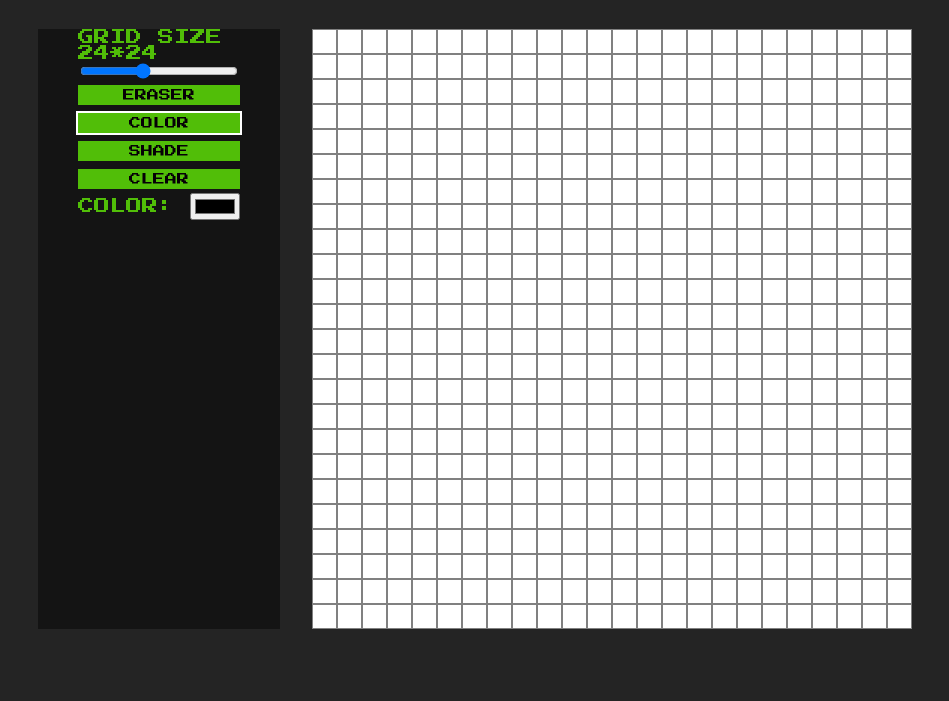
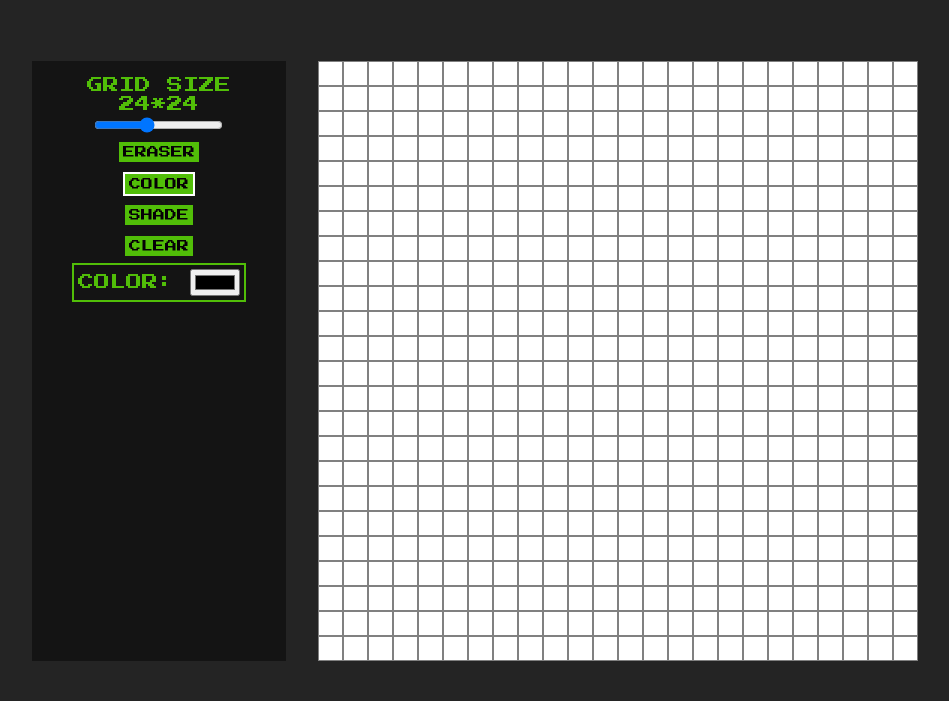
Before and after one commit to elbaley/odin-etch-a-sketch, a plain HTML site: page index.html in a window 1280 px wide. Shown: the part 99-800 px from the top of the page, without its empty margins (165-1114 px from the left). Drawn offline with Linux system fonts and the light colour scheme.

Commit message:
update styles

```diff
--- a/index.html
+++ b/index.html
@@ -30,7 +30,7 @@
           <button class="color btn">Color</button>
           <button class="shade btn">Shade</button>
           <button class="clear btn">Clear</button>
-          <div>
+          <div class="color-area">
             Color: <input id="selectedColor" value="#000000" type="color" />
           </div>
         </section>
--- a/style.css
+++ b/style.css
@@ -25,6 +25,7 @@ main {
 }
 
 #title {
+  padding-top: 2rem;
   font-family: "Press Start 2P", cursive;
   color: #52be07;
 }
@@ -41,10 +42,16 @@ main {
   background-color: rgb(20 20 20);
   color: #51be08;
   height: 600px;
-  padding: 0 2.5rem;
+  padding: 1rem 2.5rem;
   text-transform: uppercase;
   display: flex;
+  gap: 0.2rem;
   flex-direction: column;
+  align-items: center;
+}
+.color-area {
+  border: 2px solid #51be08;
+  padding: 0.25rem;
 }
 .btn {
   font-family: "Press Start 2P", cursive;
@@ -55,12 +62,10 @@ main {
   border: none;
   margin: 0.25rem 0;
   padding: 0.25rem;
+  cursor: pointer;
 }
 .active {
   outline: 2px solid white;
-}
-.clear {
-  cursor: pointer;
 }
 
 .pixel {
```
